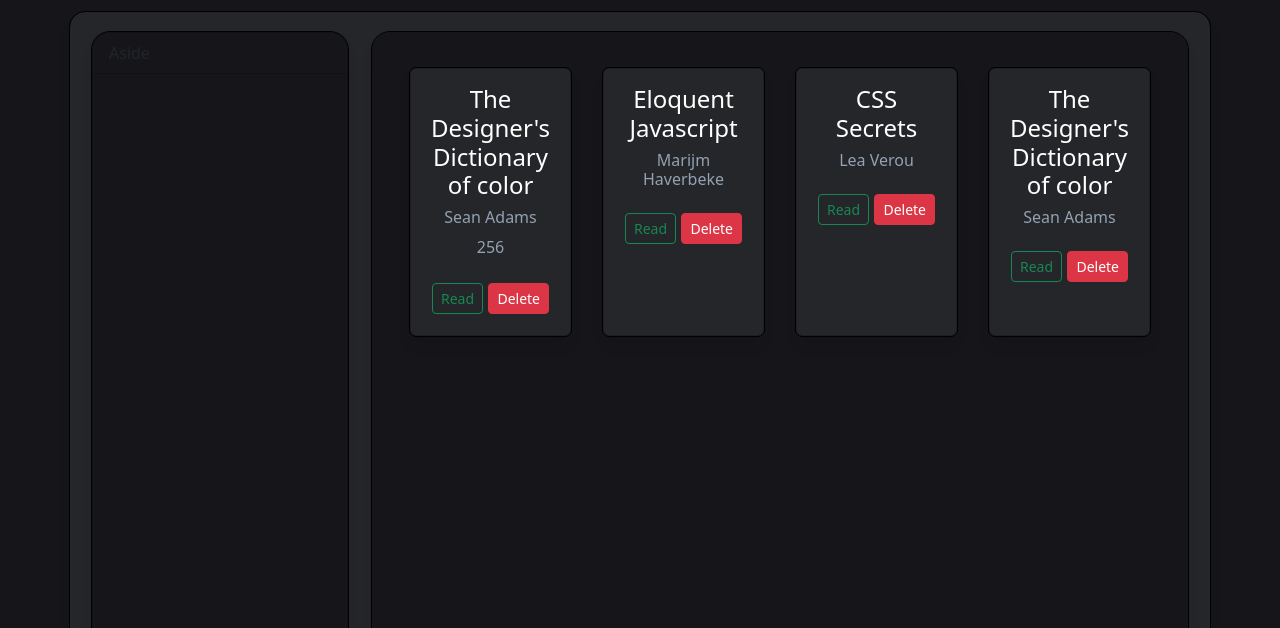
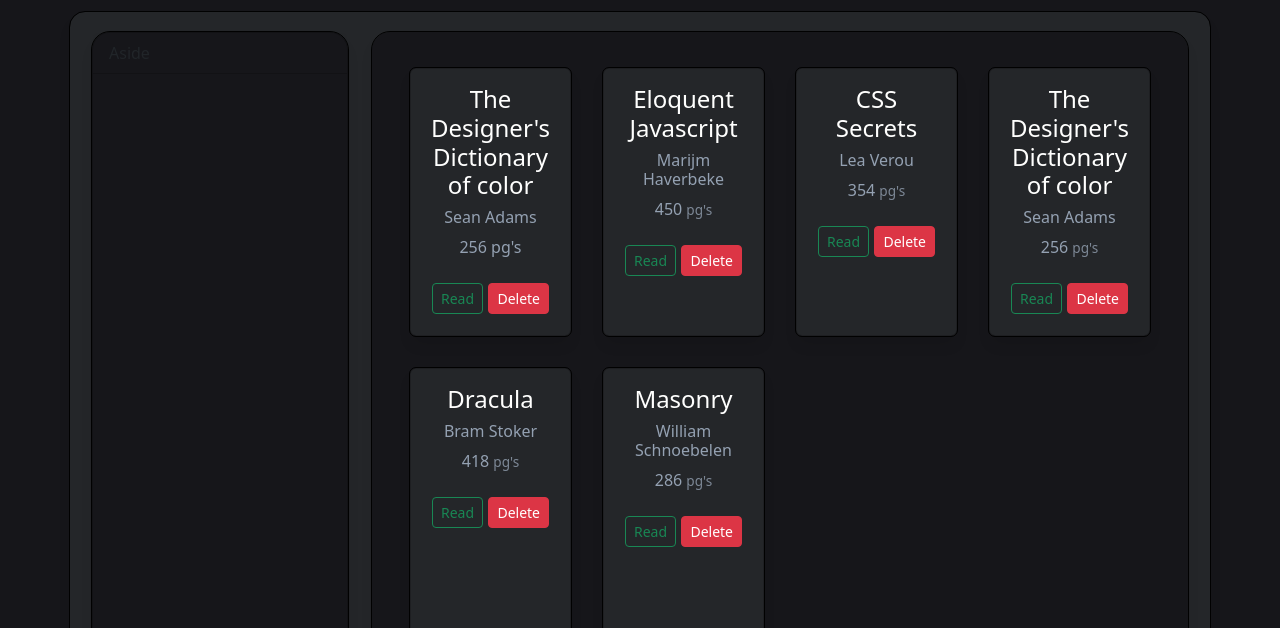
Before and after one commit to louisfm16/library, a plain HTML site: page index.html in a window 1280 px wide. Shown: the part 172-800 px from the top of the page. Drawn offline with nearby package versions, Linux system fonts and the light colour scheme.

Commit message:
Fixed pageCount not rendering when Creating a book

```diff
--- a/app.js
+++ b/app.js
@@ -15,6 +15,18 @@ let myLibrary = [
     title: 'The Designer\'s Dictionary of color',
     author: 'Sean Adams',
     pageCount: 256,
+    isRead: false
+  },
+  {
+    title: 'Dracula',
+    author: 'Bram Stoker',
+    pageCount: 418,
+    isRead: false
+  },
+  {
+    title: 'Masonry',
+    author: 'William Schnoebelen',
+    pageCount: 286,
     isRead: false
   }
 ];
@@ -107,7 +119,8 @@ function CreateBook(book) {
   // Attach the current book data to the book elements
   title.textContent = book.title;
   author.textContent = book.author;
-  pages.textContent = book.pages;
+  // pages.textContent = `${book.pageCount} pg\'s`;
+  pages.innerHTML = `${book.pageCount} <i>pg\'s</i>`;
   isReadLabel.textContent = 'Read';
   deleteBtn.textContent = 'Delete';
 
--- a/index.html
+++ b/index.html
@@ -38,7 +38,7 @@
                 --><div class="card-body">
                     <h4 class="book--item-title">The Designer's Dictionary of color</h4>
                     <h6 class="book--item-author">Sean Adams</h6>
-                    <p class="book--item-pages">256</p>
+                    <p class="book--item-pages">256 pg's</p>
                     <div class="book--item-buttons">
                       <span class="book--item-isRead">
                           <input type="checkbox" class="btn-check" name="options-outlined" id="success-outlined" autocomplete="off">
--- a/styles.scss
+++ b/styles.scss
@@ -124,6 +124,13 @@ html, body {
 
     &-pages {
       color: $paragraph;
+
+      & i {
+        color: inherit;
+        font-size: 85%;
+        font-style: normal;
+        opacity: 0.8;
+      }
     }
 
     &-buttons {
```
Also changed, not shown: styles.css, 1 other file.
